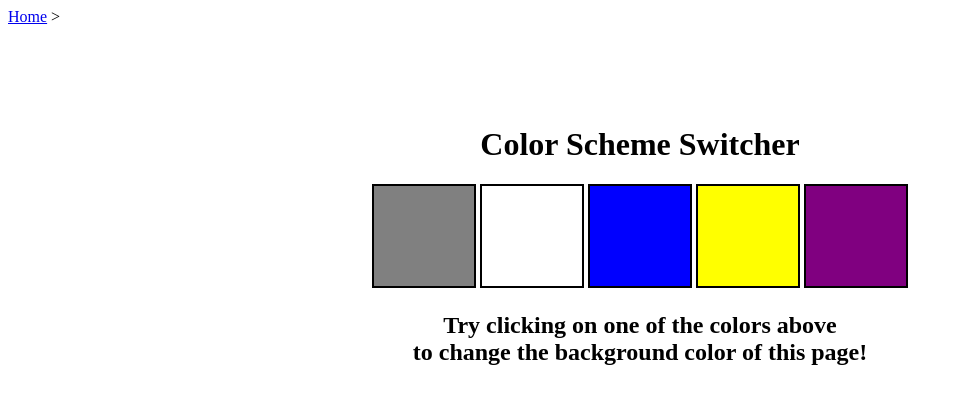
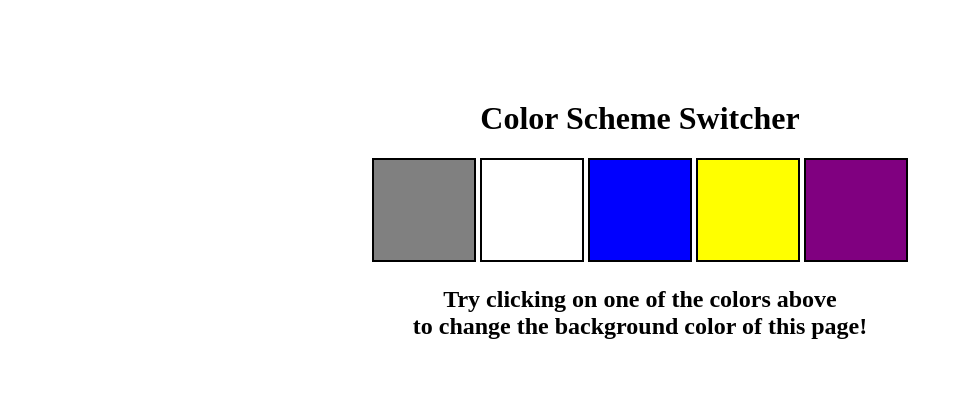
Before and after one commit to ShashankRKumar/Coding_Projects, a plain HTML site: page Colorchanger/index.html in a window 1280 px wide. Shown: the whole page, without its empty margins (0-963 px from the left). Drawn offline with Linux system fonts and the light colour scheme.

Commit message:
Update index.html

```diff
--- a/Colorchanger/index.html
+++ b/Colorchanger/index.html
@@ -9,10 +9,6 @@
     <title>JavaScript Background Color Switcher</title>
   </head>
   <body>
-    <nav>
-      <a href="/" aria-current="page">Home</a>
-      >
-    </nav>
     <div class="canvas">
       <h1>Color Scheme Switcher</h1>
       <span class="button" id="grey"></span>
```
